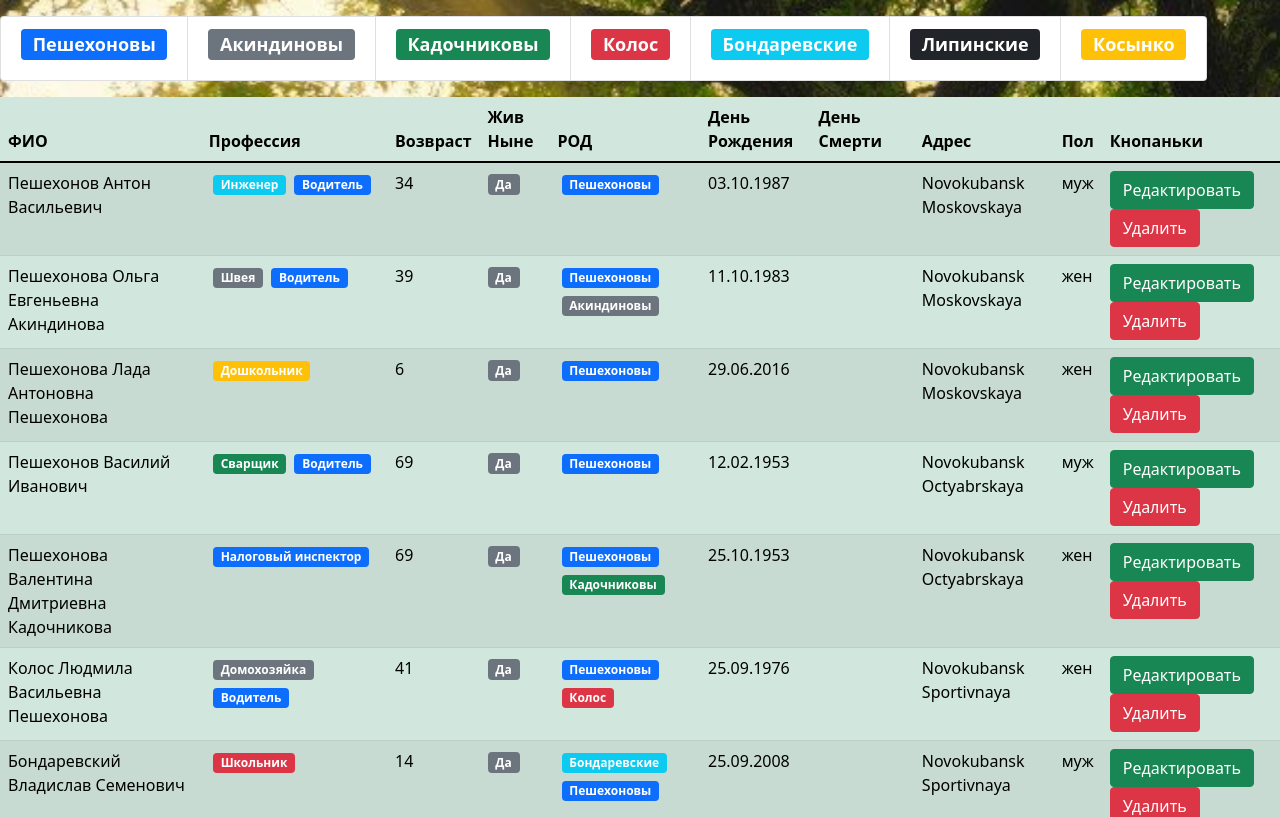
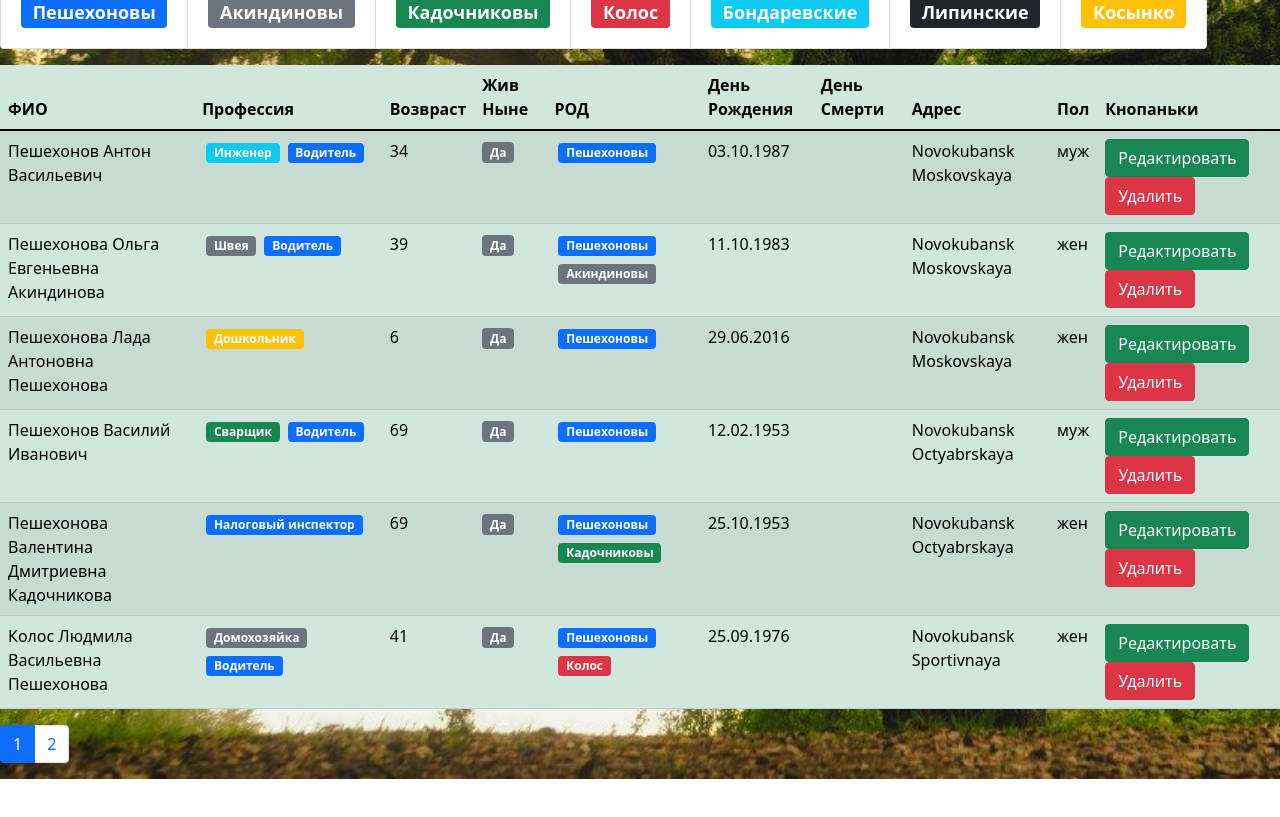
Before and after one commit to Toff2022/All-their, a React (Create React App) app in the folder client/: page /familyTree in a window 1280 px wide. Shown: the part 420-1237 px from the top of the page. After the commit the page ends 1199 px from the top, so only its background shows below. Built offline with nearby package versions, Linux system fonts and the light colour scheme.

Commit message:
add pagination

```diff
--- a/client/package.json
+++ b/client/package.json
@@ -7,6 +7,7 @@
         "@testing-library/react": "^13.4.0",
         "@testing-library/user-event": "^13.5.0",
         "bootstrap": "^5.1.0",
+        "lodash": "^4.17.15",
         "react": "^18.2.0",
         "react-dom": "^18.2.0",
         "react-router-dom": "^5.3.0",
--- a/client/src/components/common/groupList.jsx
+++ b/client/src/components/common/groupList.jsx
@@ -1,15 +1,21 @@
 import React from 'react';
 import PropTypes from "prop-types"
 
-const GroupList = ({ items, valueProperty, contentProperty, elseProperty }) => {
+const GroupList = ({ items, valueProperty, contentProperty, colorProperty, onItemSelect, selectedItem }) => {
     // console.log(Object.keys(items));
     return (
         <div className='list-group-container mb-3 ml-2'>
             <ul className="list-group list-group-horizontal">
                 {Object.keys(items).map(item =>
-                    <li key={items[item][valueProperty]} className="list-group-item">
+                    <li
+                        key={items[item][valueProperty]}
+                        className={"list-group-item" + (items[item] === selectedItem ? " active" : "")}
+                        onClick={() => onItemSelect(items[item])}
+                        role="button"
+
+                    >
                         <h4>
-                            <span className={"badge m-1 bg-" + items[item][elseProperty]} >{items[item][contentProperty]}
+                            <span className={"badge m-1 bg-" + items[item][colorProperty]} >{items[item][contentProperty]}
                             </span>
                         </h4>
                     </li>
@@ -19,10 +25,17 @@ const GroupList = ({ items, valueProperty, contentProperty, elseProperty }) => {
     );
 }
 
+GroupList.defaultProps = {
+    valueProperty: "_id",
+    contentProperty: "name",
+    colorProperty: "color"
+}
 GroupList.propTypes = {
     items: PropTypes.object.isRequired,
     valueProperty: PropTypes.string.isRequired,
     contentProperty: PropTypes.string.isRequired,
-    elseProperty: PropTypes.string.isRequired,
+    colorProperty: PropTypes.string.isRequired,
+    selectedItem: PropTypes.object,
+    onItemSelect: PropTypes.func,
 }
 export default GroupList;
--- /dev/null
+++ b/client/src/components/common/pagination.jsx
@@ -0,0 +1,28 @@
+import React from 'react';
+import _ from "lodash"
+
+const Pagination = ({ itemsCount, pageSize, onPageChange, currentPage }) => {
+
+    const pageCount = Math.ceil(itemsCount / pageSize)
+    if (pageCount === 1) return null
+    const pages = _.range(1, pageCount + 1)
+
+    return (
+        <nav aria-label="Page navigation example">
+            <ul className="pagination">
+                {pages.map((page) =>
+                    <li
+                        className={"page-item " + (page === currentPage ? "active" : "")}
+                        key={"page_" + page}
+                    >
+                        <a className="page-link" onClick={() => onPageChange(page)} role="button">{page}
+                        </a>
+                    </li>
+                )}
+
+            </ul>
+        </nav>
+    );
+}
+
+export default Pagination;
--- a/client/src/components/common/relativesTableHead.jsx
+++ b/client/src/components/common/relativesTableHead.jsx
@@ -2,29 +2,39 @@ import React, { useState, useEffect } from 'react';
 import GroupList from './groupList';
 import RelativesTable from './relativesTable';
 import API from '../../api';
+import Pagination from './pagination';
+import { paginate } from '../../utils/paginate';
 
-const RelativesTableHead = ({ number, relatives, ...rest }) => {
+const RelativesTableHead = ({ count, relatives, ...rest }) => {
+
     const [genus, setGenus] = useState();
-
-    const handleGenusSelect = (params) => {
-        console.log("params", params);
+    const [selectedGenus, setSelectrdGenus] = useState()
+    const handleGenusSelect = (item) => {
+        setSelectrdGenus(item)
     }
     useEffect(() => {
         API.genus.fetchAll().then((data) => setGenus(data))
     }, []);
 
+    const [currentPage, setCurrentPage] = useState(1)
+    const pageSize = 6
+    const handlePageChange = (pageIndex) => {
+        setCurrentPage(pageIndex)
+    }
+
+    const relativesCrop = paginate(relatives, currentPage, pageSize)
+    // const filteredGenus = selectedGenus? Object.keys(genus).filter((gen) => gen.name === selectedGenus)
+    // console.log("genus", genus);
     return (
         <>
             {genus &&
                 <GroupList
+                    selectedItem={selectedGenus}
                     items={genus}
                     onItemSelect={handleGenusSelect}
-                    valueProperty="_id"
-                    contentProperty='name'
-                    elseProperty='color'
                 />
             }
-            {number > 0 && (
+            {count > 0 && (
                 <table className="table table-success table-striped">
                     <thead>
                         <tr>
@@ -41,7 +51,7 @@ const RelativesTableHead = ({ number, relatives, ...rest }) => {
                         </tr>
                     </thead>
                     <tbody>
-                        {relatives.map((relative) => (
+                        {relativesCrop.map((relative) => (
                             <RelativesTable
                                 key={relative._id}
                                 {...rest}
@@ -51,6 +61,7 @@ const RelativesTableHead = ({ number, relatives, ...rest }) => {
                     </tbody>
                 </table>
             )}
+            <Pagination itemsCount={count} pageSize={pageSize} onPageChange={handlePageChange} currentPage={currentPage} />
         </>
     );
 }
--- a/client/src/components/ui/navRouts.jsx
+++ b/client/src/components/ui/navRouts.jsx
@@ -16,6 +16,8 @@ const NavRouts = (props) => {
             <li className={getClasses()} onClick={handleClick}>
                 {/* <a href={props.link}>{props.text}</a> */}
                 <Link
+                    style={{ color: 'brown' }}
+                    // style={{ marginRight: spacing + 'em' }}
                     aria-current="page"
                     to={props.to}
                 >
--- a/client/src/layout/familyTree.jsx
+++ b/client/src/layout/familyTree.jsx
@@ -20,12 +20,13 @@ const FamilyTree = () => {
     const handleDelete = (relativeId) => {
         setRelatives(relatives.filter((relative) => relative._id !== relativeId))
     }
+    const count = relatives.length
 
     return (
         <div className="familyTree-container">
-            <HowMuchRelatives number={relatives.length} />
+            <HowMuchRelatives count={count} />
             <RelativesTableHead
-                number={relatives.length}
+                count={count}
                 relatives={relatives}
                 onHandleDelete={handleDelete}
             />
--- a/client/src/layout/navBar.jsx
+++ b/client/src/layout/navBar.jsx
@@ -36,7 +36,7 @@ const NavBar = () => {
 
     return (
         // flex-nowrap
-        <main className="d-flex inline-block" style={{ height: "40vh" }}>
+        <main className="d-flex inline-block" style={{ height: "36vh" }}>
             <div
                 className="d-flex inline-block flex-shrink-0 p-3 bg-light"
                 style={{ width: "20vh" }}
@@ -47,14 +47,14 @@ const NavBar = () => {
                     onItemClick={handleItemClick}
                 />
             </div >
-            <div className="p-4">
+            <div className="container-bred-crumbs p-4">
                 <div>
                     <BreadCrumbs
                         page={currentActivePage}
                         onGoMain={handleSetMainActive}
                     />
                 </div>
-                <h1 className="h3"><HelloContent /></h1>
+                <h1 className="container-hello-content h3"><HelloContent /></h1>
             </div>
         </main>
     )
--- /dev/null
+++ b/client/src/utils/paginate.js
@@ -0,0 +1,4 @@
+export function paginate (items, pageNumber, pageSize) {
+    const startIndex = (pageNumber - 1) * pageSize
+    return [...items].splice(startIndex, pageSize)
+}
```
Also changed, not shown: 1 other file (tests, documents, lock files or other folders).
